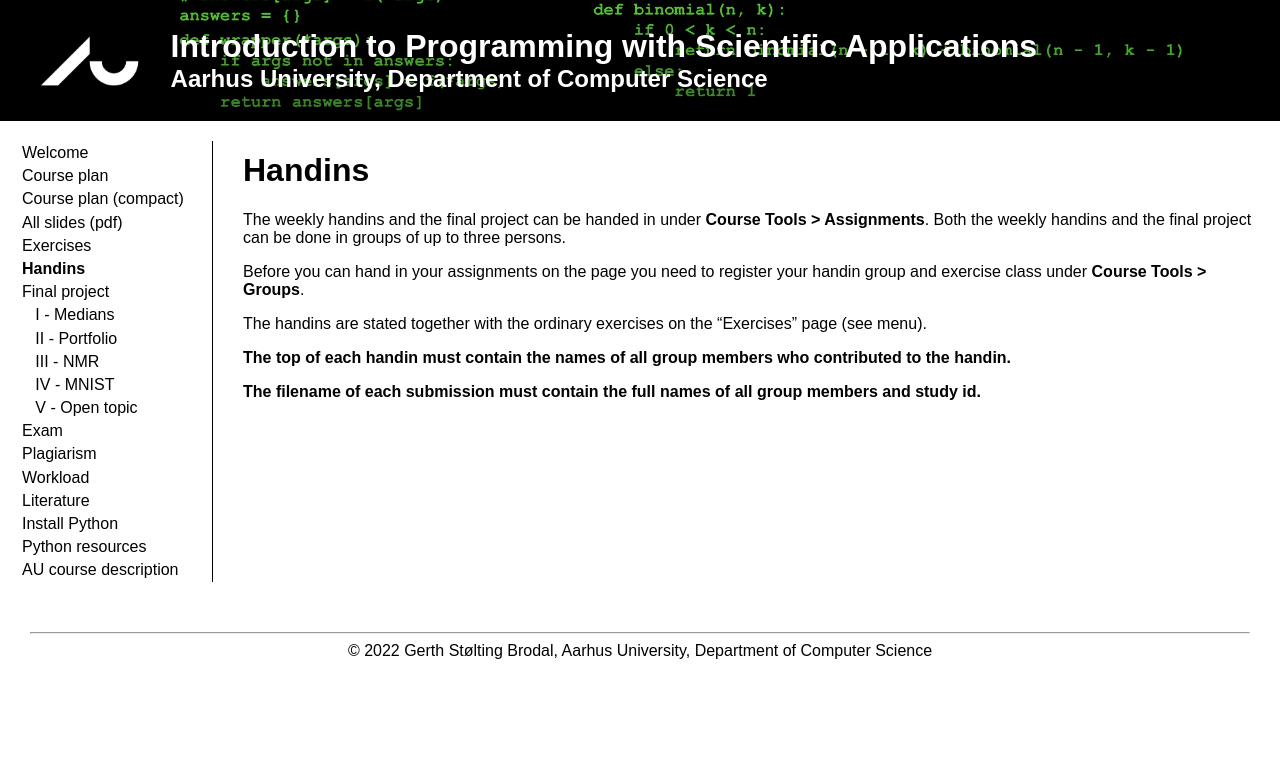
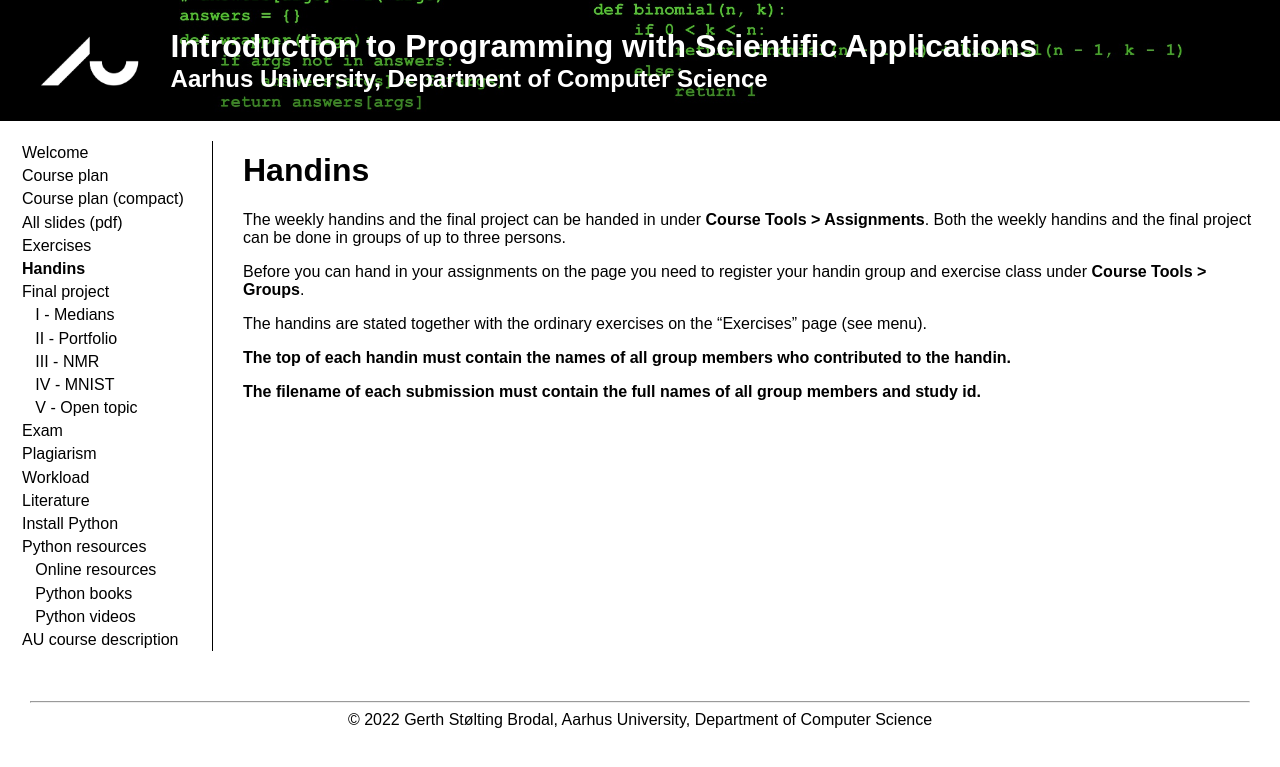
Before and after one commit to gsbrodal/gsbrodal.github.io, a Jekyll site: the page built from ipsa/handins.md, in a window 1280 px wide. Shown: the top 767 px of the page. Built offline with Jekyll 4.4.1, drawn with Linux system fonts in a browser that asks for light colours; our own code applies the rules of GitHub Pages for plain Markdown files.

Commit message:
menu subentry

```diff
--- a/_config.yml
+++ b/_config.yml
@@ -40,6 +40,11 @@ menu:
   - title: "Install Python"
     url: "install"
   - title: "Python resources"
+  - title: "&nbsp;&nbsp;&nbsp;Online resources"
     url: "resources"
+  - title: "&nbsp;&nbsp;&nbsp;Python books"
+    url: "resources-books"
+  - title: "&nbsp;&nbsp;&nbsp;Python videos"
+    url: "resources-videos"
   - title: "AU course description"
     url: "https://kursuskatalog.au.dk/en/course/117934/Introduction-to-Programming-with-Scientific-Applications"
--- a/_layouts/ipsa.html
+++ b/_layouts/ipsa.html
@@ -64,7 +64,7 @@
       </div>
     </header>
     <nav>
-      {% for entry in site.menu %}{% if page.url contains entry.url %}<a href="{{ entry.url }}" class="current">{% else %}<a href="{{ entry.url }}">{% endif %}{{ entry.title }}</a>
+      {% for entry in site.menu %}{% if page.url != nil %}{% if page.url contains entry.url %}<a href="{{ entry.url }}" class="current">{% else %}<a href="{{ entry.url }}">{% endif %}{{ entry.title }}</a>{% else %}{{ entry.title }}{% endif %}
       {% endfor %}
     </nav><div class="content">{{ content }}</div>
     <footer>
```
